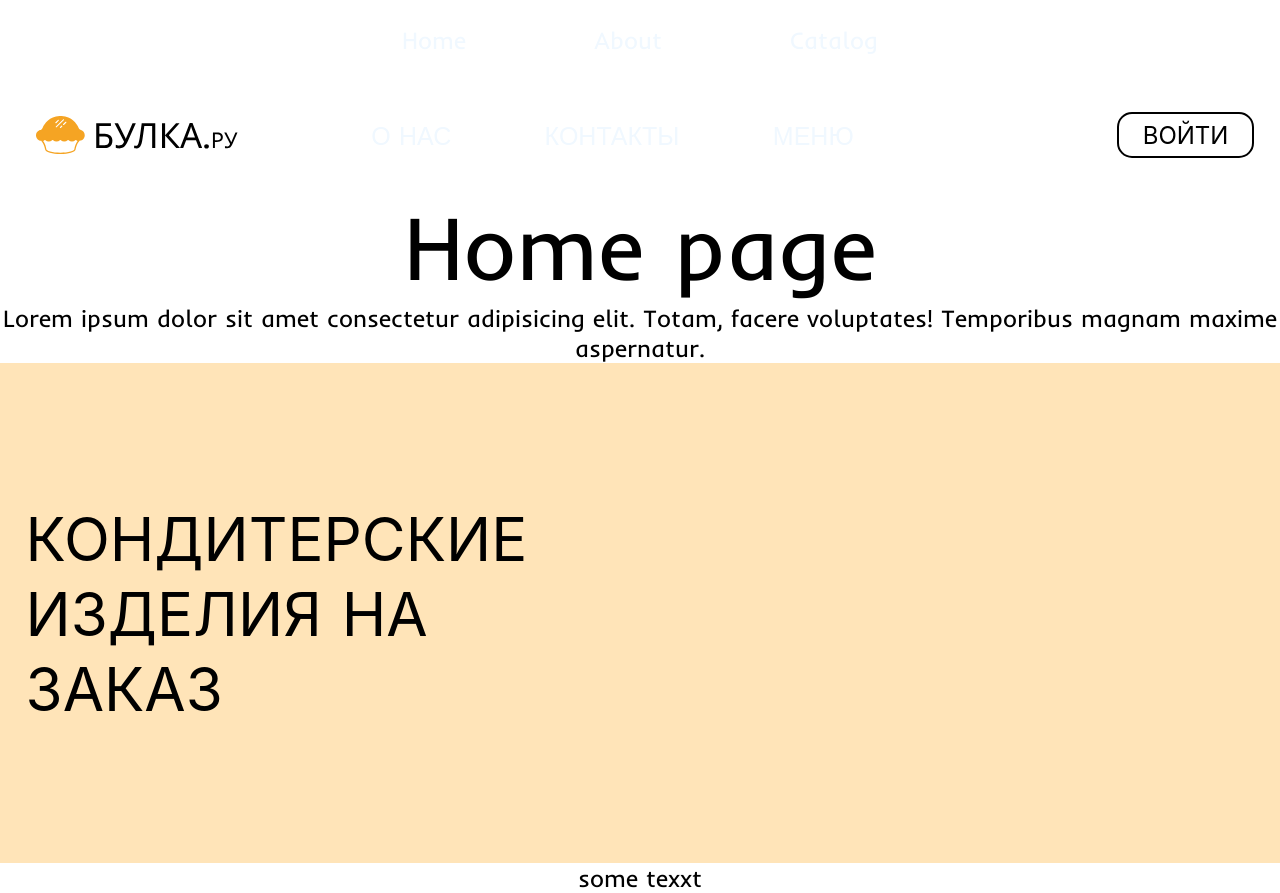
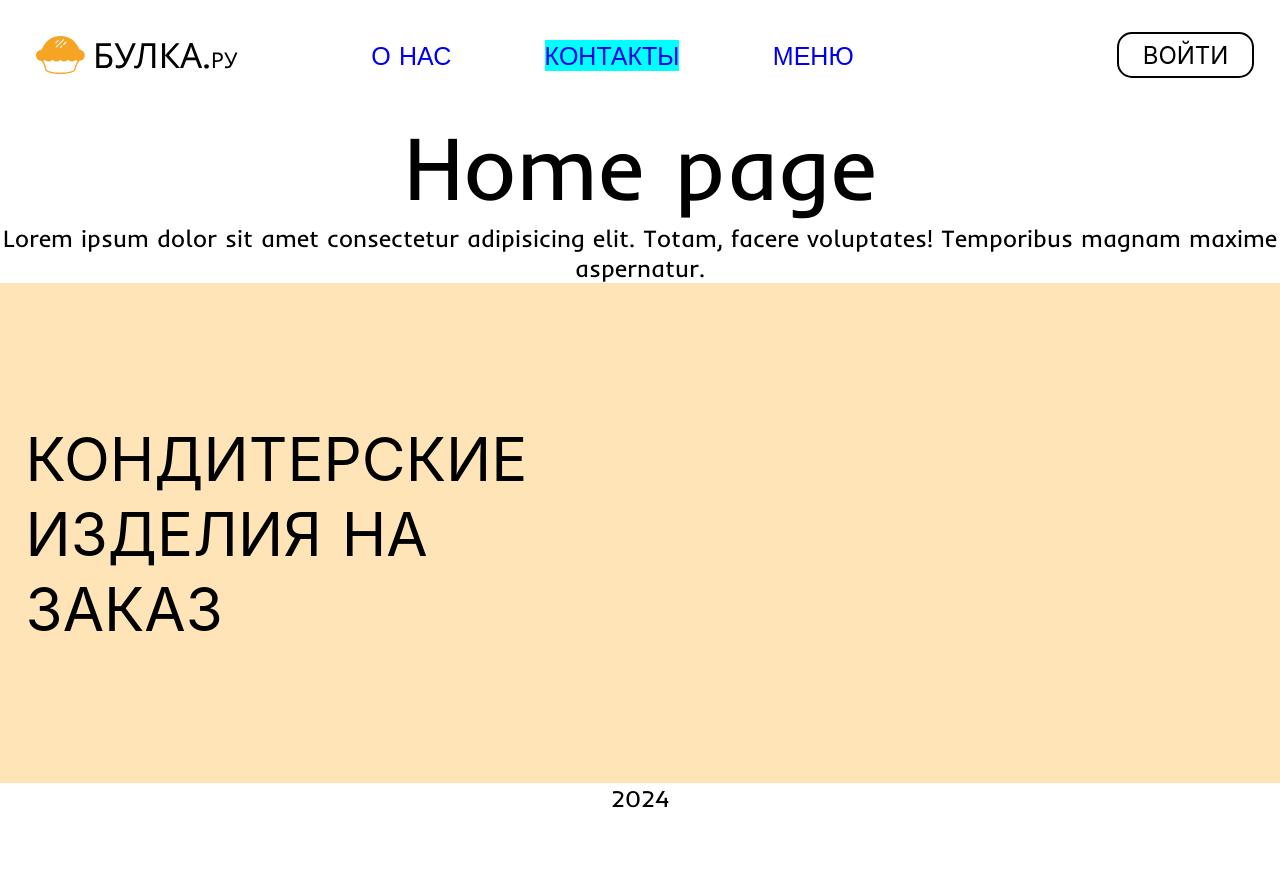
Before and after one commit to serdeshnow/bulka-frontend, a React (Create React App) app in the folder app/: page / in a window 1280 px wide. After the commit the page ends 813 px from the top, so only its background shows below. Built offline with nearby package versions, Linux system fonts and the light colour scheme.

Commit message:
upd: NavLink discovered

```diff
--- a/app/src/App.jsx
+++ b/app/src/App.jsx
@@ -1,31 +1,22 @@
 import "./styles/App.css";
-import Header from "./widgets/Header/Header.jsx";
-import { Routes, Route, Link } from "react-router-dom";
+import { Routes, Route } from "react-router-dom";
 import { AboutPage } from "./pages/AboutPage.jsx";
 import { CatalogPage } from "./pages/CatalogPage.jsx";
 import { HomePage } from "./pages/HomePage.jsx";
 import { NotfoundPage } from "./pages/NotfoundPage.jsx";
+import { Layout } from "./widgets/Layout/Layout.jsx";
 
 function App() {
   return (
     <div className="App">
-      <header>
-        <Link to="/">Home</Link>
-        <> </>
-        <Link to="/about">About</Link>
-        <> </>
-        <Link to="/catalog">Catalog</Link>
-      </header>
-      <Header />
       <Routes>
-        <Route path="/" element={<HomePage />} />
-        <Route path="/about" element={<AboutPage />} />
-        <Route path="/catalog" element={<CatalogPage />} />
-        <Route path="*" element={<NotfoundPage />} />
+        <Route path="/" element={<Layout />}>
+          <Route index element={<HomePage />} />
+          <Route path="about" element={<AboutPage />} />
+          <Route path="catalog" element={<CatalogPage />} />
+          <Route path="*" element={<NotfoundPage />} />
+        </Route>
       </Routes>
-      <div>
-        <h2>some texxt</h2>
-      </div>
     </div>
   );
 }
--- a/app/src/styles/App.css
+++ b/app/src/styles/App.css
@@ -2,24 +2,3 @@
   text-align: center;
   width: 100%;
 }
-
-header {
-  display: flex;
-  justify-content: center;
-  align-items: center;
-  gap: 10%;
-  height: 80px;
-  /* background-color: rgb(53, 59, 69); */
-}
-
-a,
-a:link,
-a:visited {
-  color: aliceblue;
-  text-decoration: none;
-}
-
-a:hover {
-  color: aquamarine;
-  text-decoration: none;
-}
--- a/app/src/widgets/Header/Header.css
+++ b/app/src/widgets/Header/Header.css
@@ -25,7 +25,12 @@
   color: #000;
 }
 
-  a:hover, a:visited {
+.li_link_active {
+  background-color: aqua;
+}
+
+a:hover,
+a:visited {
   color: #000;
 }
 
--- a/app/src/widgets/Header/Header.jsx
+++ b/app/src/widgets/Header/Header.jsx
@@ -1,5 +1,5 @@
 import React from "react";
-import { Link } from "react-router-dom";
+import { NavLink } from "react-router-dom";
 import logo from "../../assets/svg/logo.svg";
 import Button from "../Button/Button.jsx";
 import "./Header.css";
@@ -15,13 +15,28 @@
       <nav className="nav_wrapper">
         <ul className="nav_list">
           <li className="list_item">
-            <Link to="/about">о нас</Link>
+            <NavLink
+              to="/about"
+              className={({ isActive }) => (isActive ? "li_link_active" : "")}
+            >
+              о нас
+            </NavLink>
           </li>
           <li className="list_item">
-            <Link to="/">контакты</Link>
+            <NavLink
+              to="/"
+              className={({ isActive }) => (isActive ? "li_link_active" : "")}
+            >
+              контакты
+            </NavLink>
           </li>
           <li className="list_item">
-            <Link to="/catalog">меню</Link>
+            <NavLink
+              to="/catalog"
+              className={({ isActive }) => (isActive ? "li_link_active" : "")}
+            >
+              меню
+            </NavLink>
           </li>
         </ul>
       </nav>
--- /dev/null
+++ b/app/src/widgets/Layout/Layout.css
@@ -0,0 +1,20 @@
+header {
+  display: flex;
+  justify-content: center;
+  align-items: center;
+  gap: 10%;
+  height: 80px;
+  /* background-color: rgb(53, 59, 69); */
+}
+
+a,
+a:link,
+a:visited {
+  color: aliceblue;
+  text-decoration: none;
+}
+
+a:hover {
+  color: aquamarine;
+  text-decoration: none;
+}
--- /dev/null
+++ b/app/src/widgets/Layout/Layout.jsx
@@ -0,0 +1,16 @@
+import { Outlet } from "react-router-dom";
+import Header from "../Header/Header.jsx";
+
+export const Layout = () => {
+  return (
+    <>
+      <Header />
+      <main>
+        <Outlet />
+      </main>
+      <footer>
+        <p>2024</p>
+      </footer>
+    </>
+  );
+};
```
Lines whose indentation alone changed are shown as unchanged.
